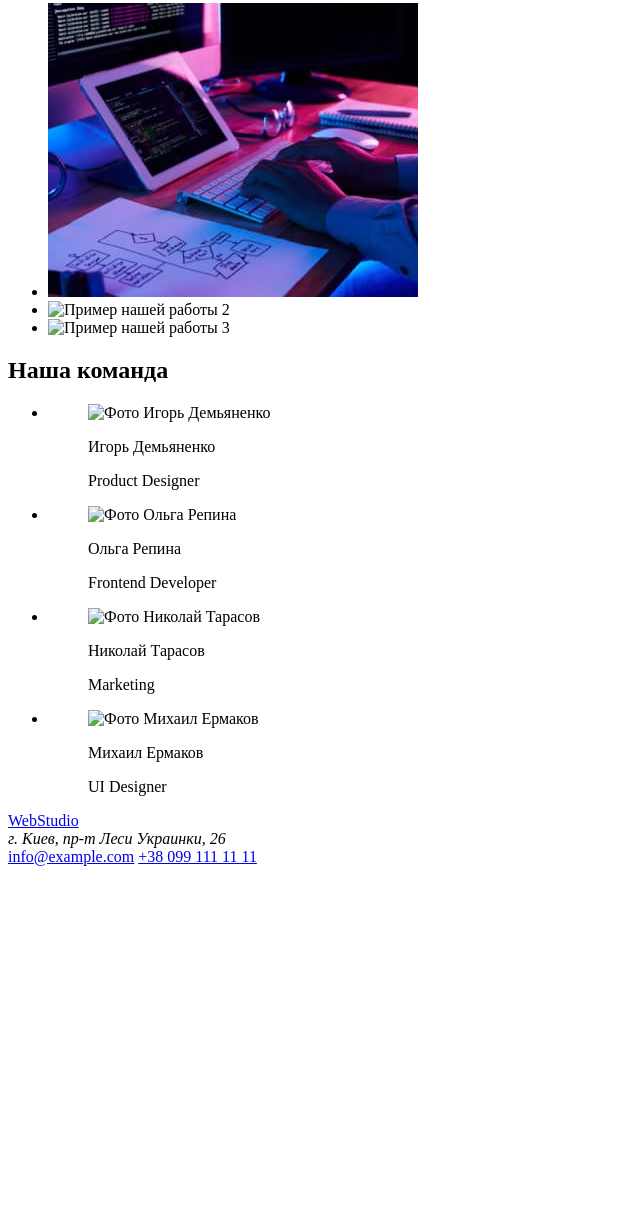
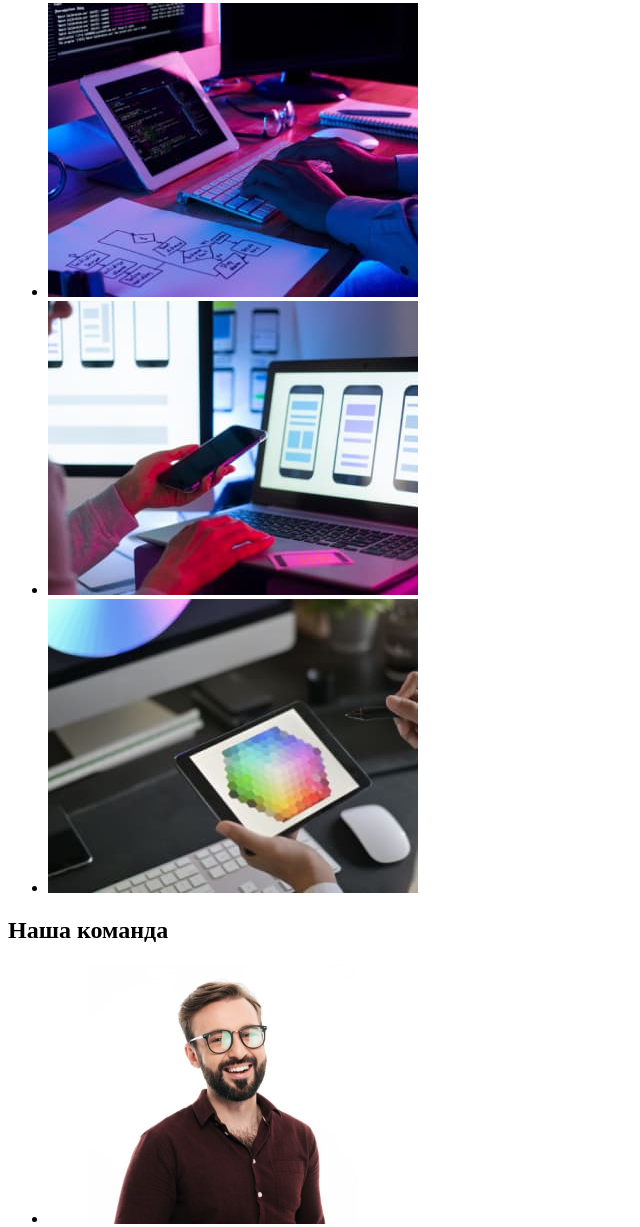
Before and after one commit to BlackyHat/goit-markup-hw-01, a plain HTML site: page index.html in a window 1280 px wide. Shown: the part 455-1682 px from the top of the page, without its empty margins (0-640 px from the left). Before the commit the page ends 1329 px from the top, so only its background shows below. Drawn offline with Linux system fonts and the light colour scheme; the site is published under a folder, as on GitHub Pages, so addresses that start at the root find nothing.

Commit message:
fix images

```diff
--- a/index.html
+++ b/index.html
@@ -4,7 +4,7 @@
     <meta charset="UTF-8" />
     <meta http-equiv="X-UA-Compatible" content="IE=edge" />
     <meta name="viewport" content="width=device-width, initial-scale=1.0" />
-    <link rel="stylesheet" href="/styles/styles.css" />
+    <link rel="stylesheet" href="styles/styles.css" />
     <title>тудія</title>
   </head>
   <body>
@@ -65,14 +65,14 @@
           </li>
           <li class="work-example">
             <img
-              src="\images\img2.jpg"
+              src="images/img2.jpg"
               alt="Пример нашей работы 2"
               width="370"
             />
           </li>
           <li class="work-example">
             <img
-              src="../images/img3.jpg"
+              src="images/img3.jpg"
               alt="Пример нашей работы 3"
               width="370"
             />
@@ -86,7 +86,7 @@
           <li class="worker">
             <figure>
               <img
-                src="/images/img4.jpg"
+                src="images/img4.jpg"
                 alt="Фото Игорь Демьяненко"
                 width="270"
               />
@@ -98,11 +98,7 @@
           </li>
           <li class="worker">
             <figure>
-              <img
-                src="../images/img5.jpg"
-                alt="Фото Ольга Репина"
-                width="270"
-              />
+              <img src="images/img5.jpg" alt="Фото Ольга Репина" width="270" />
               <figcaption>
                 <p class="worker-name">Ольга Репина</p>
                 <p class="position">Frontend Developer</p>
@@ -112,7 +108,7 @@
           <li class="worker">
             <figure>
               <img
-                src="../images/img6.jpg"
+                src="images/img6.jpg"
                 alt="Фото Николай Тарасов"
                 width="270"
               />
@@ -125,7 +121,7 @@
           <li class="worker">
             <figure>
               <img
-                src="../images/img7.jpg"
+                src="images/img7.jpg"
                 alt="Фото Михаил Ермаков"
                 width="270"
               />
```
